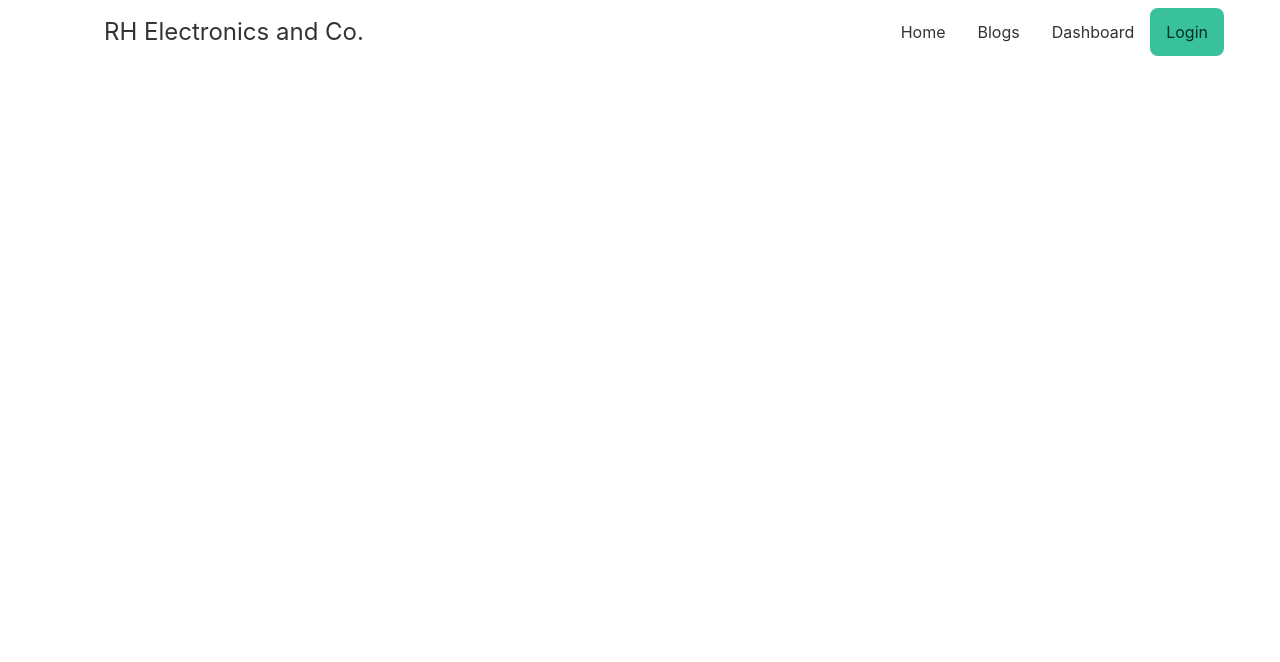
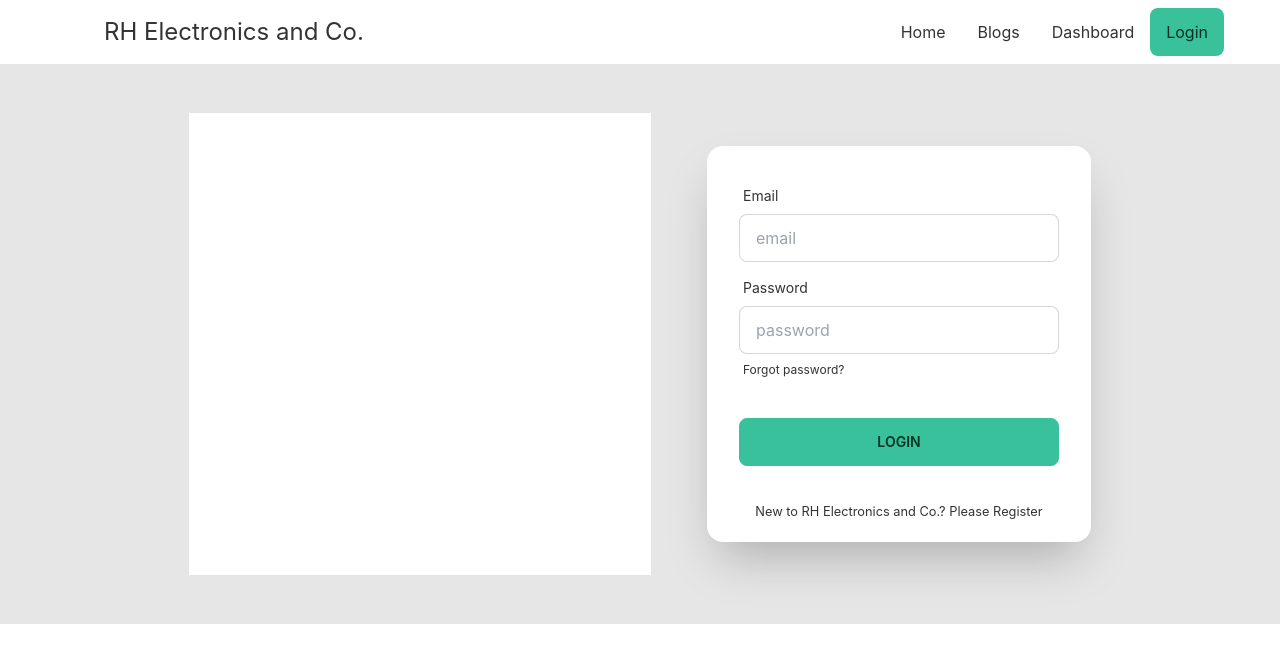
Before and after one commit to rahidhaque/RH-Electronics-and-Co., a React (Create React App) app: page /login in a window 1280 px wide. Shown: the top 662 px of the page. Built offline with nearby package versions, Linux system fonts and the light colour scheme.

Commit message:
Login & Register Page Setup Done

```diff
--- a/src/App.js
+++ b/src/App.js
@@ -1,5 +1,7 @@
 import { Route, Routes } from 'react-router-dom';
 import './App.css';
+import Login from './Pages/Authentication/Login';
+import Register from './Pages/Authentication/Register';
 import Home from './Pages/Home/Home';
 import Navbar from './Pages/Shared/Navbar';
 
@@ -10,6 +12,8 @@ function App() {
         <Routes>
           <Route path='/' element={<Home></Home>}></Route>
           <Route path='/home' element={<Home></Home>}></Route>
+          <Route path='/login' element={<Login></Login>}></Route>
+          <Route path='/register' element={<Register></Register>}></Route>
         </Routes>
       </Navbar>
     </div>
--- /dev/null
+++ b/src/Pages/Authentication/Login.js
@@ -0,0 +1,44 @@
+import React from 'react';
+import { Link } from 'react-router-dom';
+import login from '../../Assets/login.gif'
+
+const Login = () => {
+    return (
+        <div className=''>
+            <div class="hero h-full lg:h-[70vh] bg-base-200">
+                <div class="hero-content flex-col lg:flex-row">
+                    <div class="text-center lg:text-left max-w-lg mr-10">
+                        <img src={login} alt="" />
+                    </div>
+                    <div class="card flex-shrink-0 w-full max-w-sm shadow-2xl bg-base-100">
+                        <div class="card-body">
+                            <div class="form-control">
+                                <label class="label">
+                                    <span class="label-text">Email</span>
+                                </label>
+                                <input type="text" placeholder="email" class="input input-bordered" />
+                            </div>
+                            <div class="form-control">
+                                <label class="label">
+                                    <span class="label-text">Password</span>
+                                </label>
+                                <input type="text" placeholder="password" class="input input-bordered" />
+                                <label class="label">
+                                    <a href="#" class="label-text-alt link link-hover">Forgot password?</a>
+                                </label>
+                            </div>
+                            <div class="form-control mt-6">
+                                <button class="btn btn-primary">Login</button>
+                            </div>
+                        </div>
+                        <div className='mb-5 text-center'>
+                            <small>New to RH Electronics and Co.? Please <Link to='/register'>Register</Link></small>
+                        </div>
+                    </div>
+                </div>
+            </div>
+        </div>
+    );
+};
+
+export default Login;
--- /dev/null
+++ b/src/Pages/Authentication/Register.js
@@ -0,0 +1,44 @@
+import React from 'react';
+import { Link } from 'react-router-dom';
+import register from '../../Assets/Register.gif'
+
+const Register = () => {
+    return (
+        <div className=''>
+            <div class="hero h-full lg:h-[70vh] bg-base-200">
+                <div class="hero-content flex-col lg:flex-row">
+                    <div class="text-center lg:text-left max-w-lg mr-10">
+                        <img src={register} alt="" />
+                    </div>
+                    <div class="card flex-shrink-0 w-full max-w-sm shadow-2xl bg-base-100">
+                        <div class="card-body">
+                            <div class="form-control">
+                                <label class="label">
+                                    <span class="label-text">Email</span>
+                                </label>
+                                <input type="text" placeholder="email" class="input input-bordered" />
+                            </div>
+                            <div class="form-control">
+                                <label class="label">
+                                    <span class="label-text">Password</span>
+                                </label>
+                                <input type="text" placeholder="password" class="input input-bordered" />
+                                <label class="label">
+                                    <a href="#" class="label-text-alt link link-hover">Forgot password?</a>
+                                </label>
+                            </div>
+                            <div class="form-control mt-6">
+                                <button class="btn btn-primary">Login</button>
+                            </div>
+                        </div>
+                        <div className='mb-5 text-center'>
+                            <small>New to RH Electronics and Co.? Please <Link to='/register'>Register</Link></small>
+                        </div>
+                    </div>
+                </div>
+            </div>
+        </div>
+    );
+};
+
+export default Register;
--- a/src/Pages/Home/BussinessSummary.js
+++ b/src/Pages/Home/BussinessSummary.js
@@ -48,7 +48,7 @@ const BussinessSummary = () => {
                 </div>
                 <div class="stat place-items-center">
                     <div class="stat-title">
-                        <img src={workers} alt="" />
+                        <img src={products} alt="" />
                     </div>
                     <div class="stat-value">150+</div>
                     <div class="stat-title"><span className='font-bold'>Products</span></div>
```
Also changed, not shown: src/Assets/Register.gif (added), src/Assets/login.gif (added).
